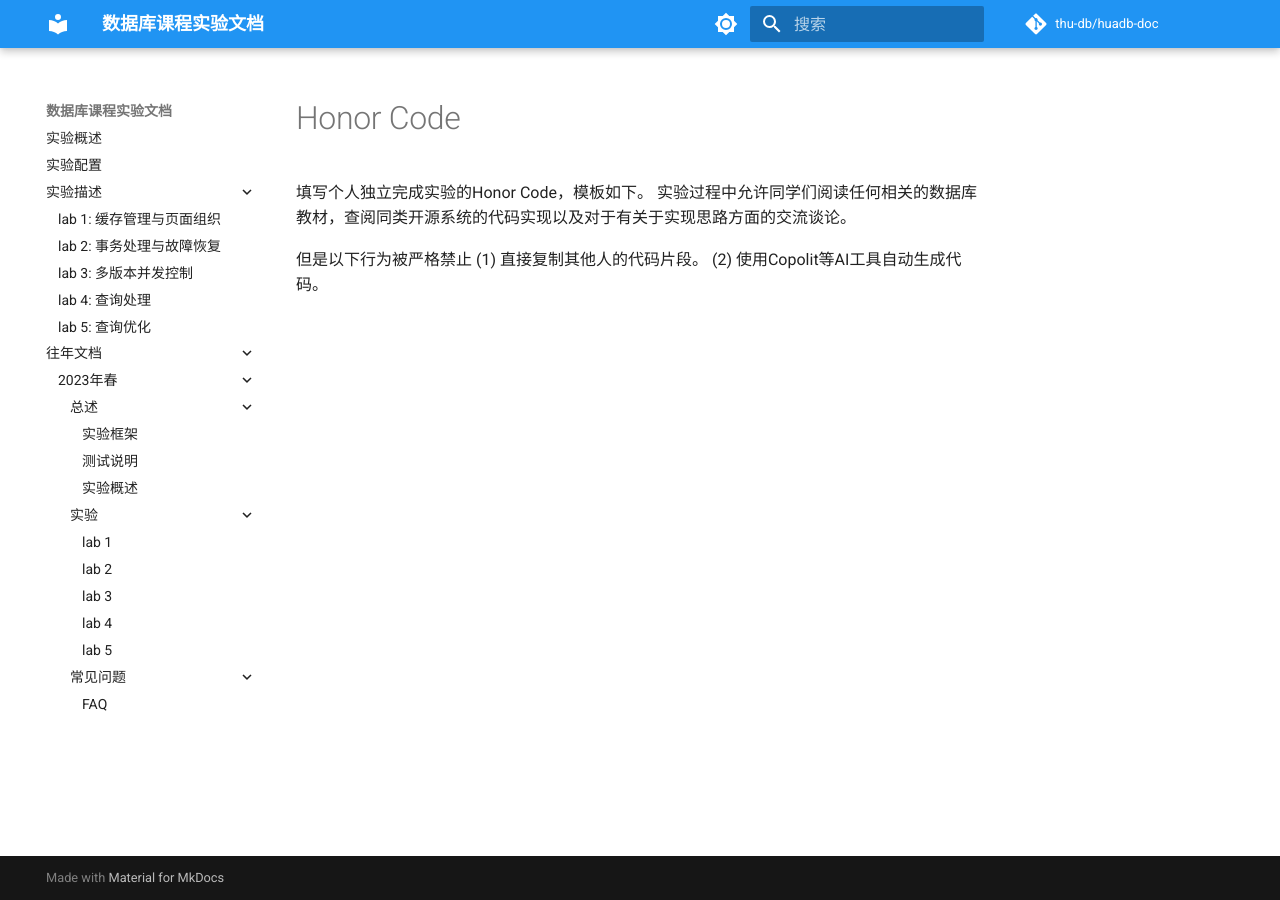
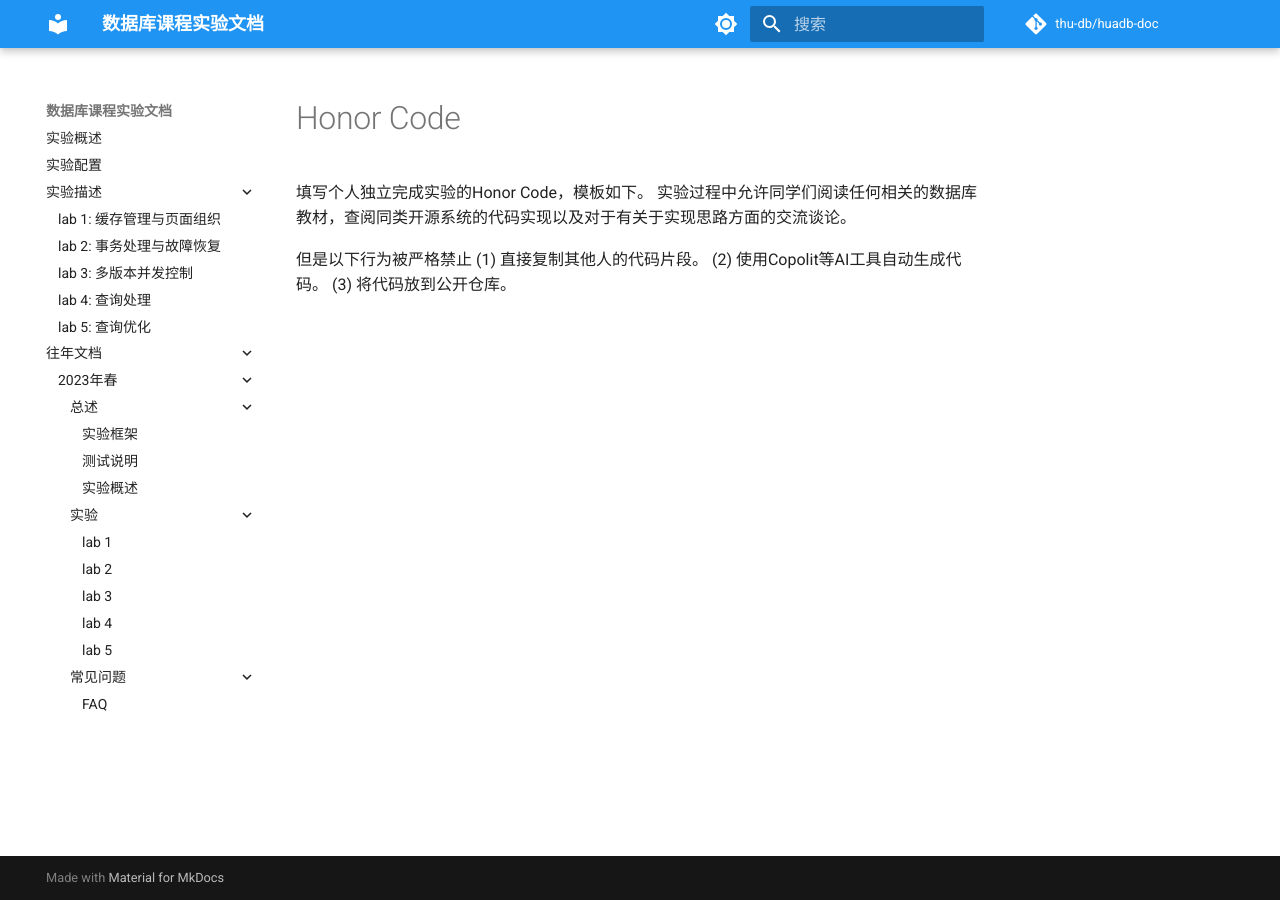
Before and after one commit to thu-db/huadb-doc, an MkDocs documentation site: the page built from docs/须知.md, in a window 1280 px wide. Built offline with MkDocs 1.6.1 and Material for MkDocs 9.7.7, drawn with Linux system fonts in a browser that asks for light colours; comment, search, counter and statistics services are not loaded.

```diff
--- a/docs/须知.md
+++ b/docs/须知.md
@@ -6,3 +6,4 @@
 但是以下行为被严格禁止
 (1) 直接复制其他人的代码片段。
 (2) 使用Copolit等AI工具自动生成代码。
+(3) 将代码放到公开仓库。
--- a/mkdocs.yml
+++ b/mkdocs.yml
@@ -6,7 +6,6 @@
 nav:
   - 实验概述: index.md
   - 实验配置: prepare.md
-  # - 实验框架说明: intro.md
   - 实验描述:
     - "lab 1: 缓存管理与页面组织": lab1.md
     - "lab 2: 事务处理与故障恢复": lab2.md
```
Also changed, not shown: 2 other files.
